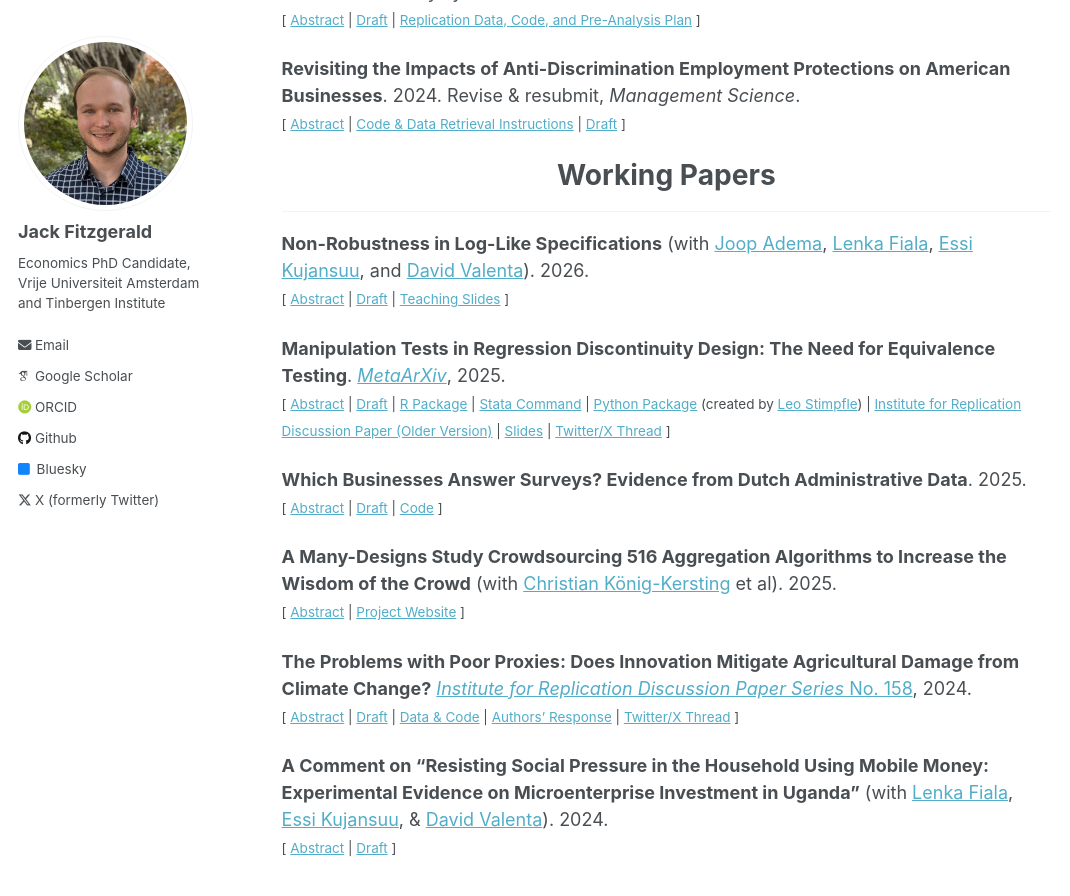
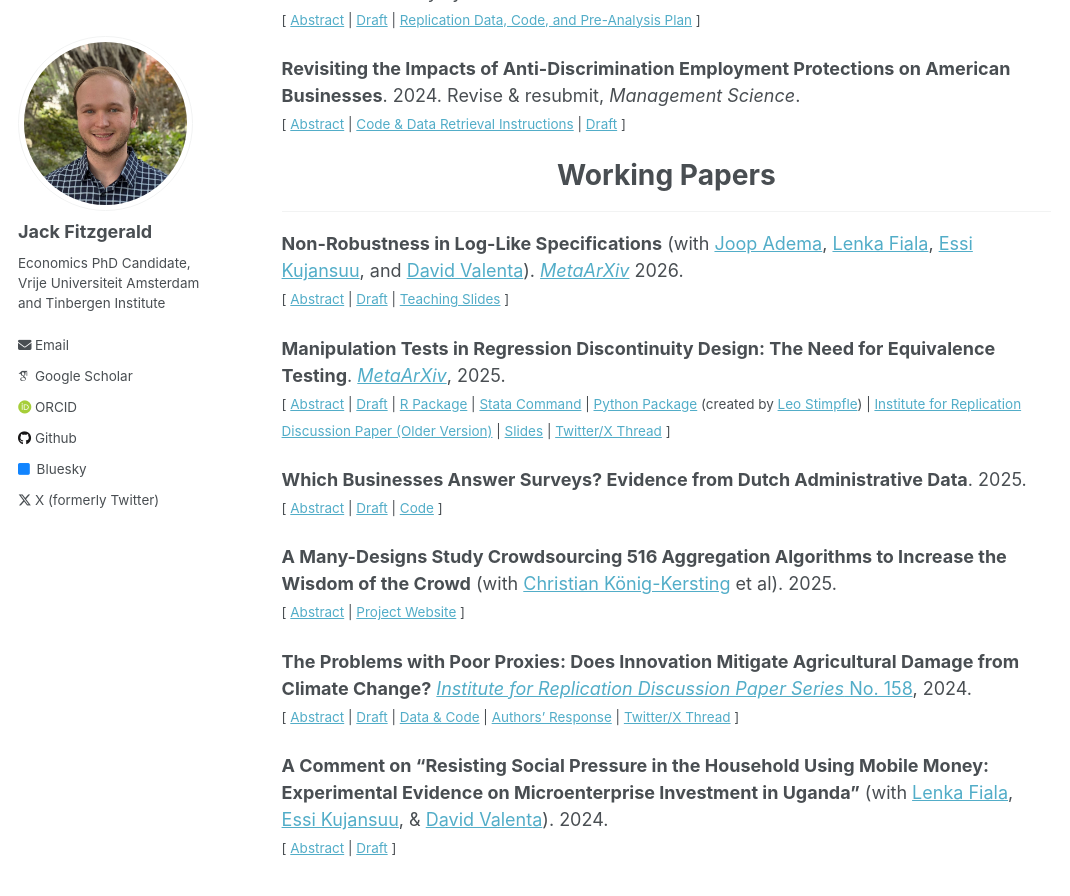
Before and after one commit to jack-fitzgerald/jack-fitzgerald.github.io, a Jekyll site: the page built from _pages/papers.md, in a window 1280 px wide and 900 px high, scrolled down 1852 px. Shown: the top 896 px of the window, without its empty margins (0-1070 px from the left). Built offline with Jekyll 4.4.1, drawn with Linux system fonts in a browser that asks for light colours; some web fonts are replaced.

Commit message:
Update papers.md

```diff
--- a/_pages/papers.md
+++ b/_pages/papers.md
@@ -126,8 +126,8 @@ Greene & Shenoy (2022, <i>Management Science</i>) - henceforth GS22 - find that
 # <center> Working Papers </center>
 - - -
 
-**Non-Robustness in Log-Like Specifications** (with [Joop Adema](https://jopieadema.github.io/), [Lenka Fiala](https://www.lenkafiala.com/), [Essi Kujansuu](https://sites.google.com/view/essi-kujansuu/home), and [David Valenta](https://valenta.dev/)). 2026. <br/>
-<small>[ <a href="#/" onclick="visib('log-like')">Abstract</a> | [Draft](https://jack-fitzgerald.github.io/files/log-like.pdf) | [Teaching Slides](https://jack-fitzgerald.github.io/files/Log-Like_Teaching_Slides.pdf) ] </small>
+**Non-Robustness in Log-Like Specifications** (with [Joop Adema](https://jopieadema.github.io/), [Lenka Fiala](https://www.lenkafiala.com/), [Essi Kujansuu](https://sites.google.com/view/essi-kujansuu/home), and [David Valenta](https://valenta.dev/)). [<i>MetaArXiv</i>](https://doi.org/10.31222/osf.io/juda7_v1) 2026. <br/>
+<small>[ <a href="#/" onclick="visib('log-like')">Abstract</a> | [Draft](https://doi.org/10.31222/osf.io/juda7_v1) | [Teaching Slides](https://jack-fitzgerald.github.io/files/Log-Like_Teaching_Slides.pdf) ] </small>
 
 <div id="log-like" style="display: none; text-align: justify; line-height: 1.2" ><small>
 
```
